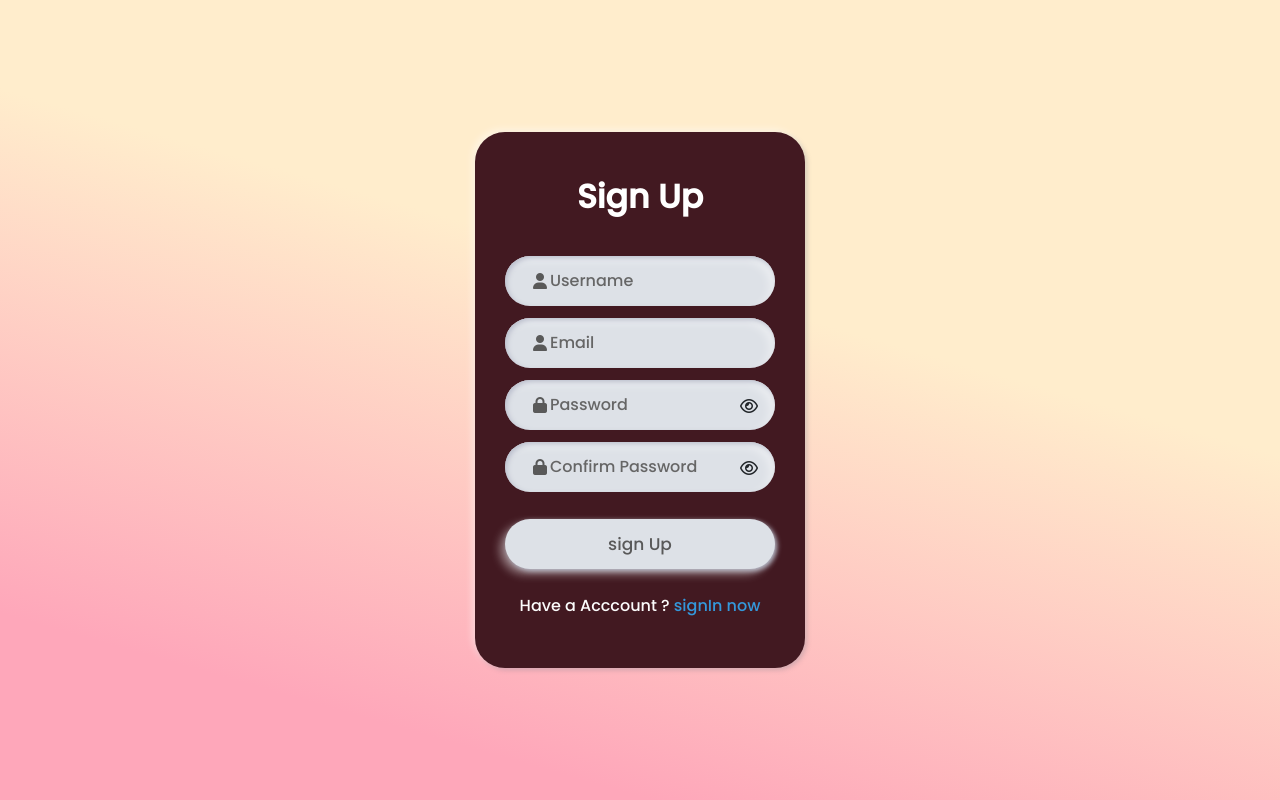
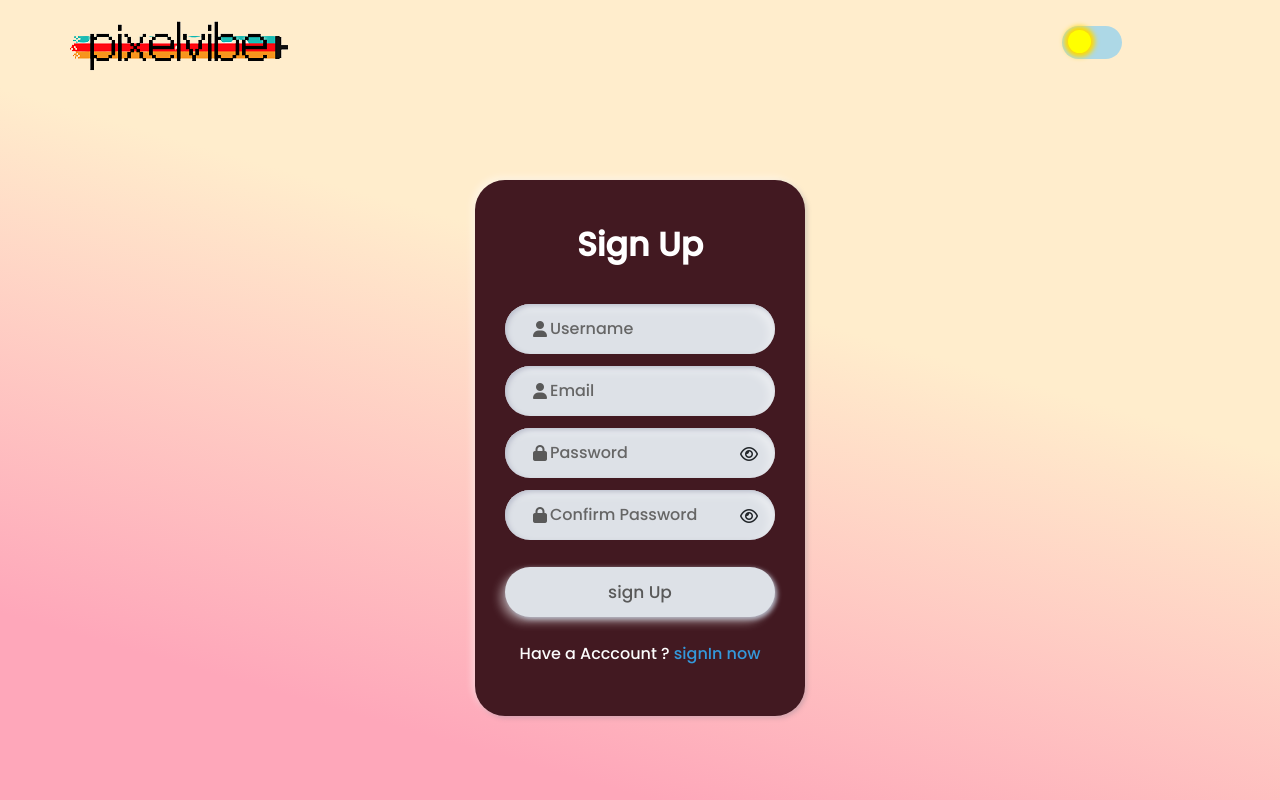
Before and after one commit to ankitapuri/pixelvibe, a Django app: page /signup/ in a window 1280 px wide. Run offline with Django 3.2, Linux system fonts and the light colour scheme; some libraries are stand-ins or nearby versions.

Commit message:
adding PixelVibe logo and dark mode toggle button in login/signup/otp (#311)
* adding PixelVibe logo and dark mode toggle button in login/signup/otp

* added a basic css for dark mode

```diff
--- /dev/null
+++ b/static/css/darkmode.css
@@ -0,0 +1,75 @@
+/* css for dark mode start */
+.switch {
+    position: relative;
+    display: inline-block;
+    width: 3.8rem;
+    height: 2.1rem;
+    margin-top:0.6rem;
+  }
+
+  /*   // Hide checkbox
+   */
+  .switch input {
+    opacity: 0;
+    width: 0;
+    height: 0;
+  }
+
+  /*   // The slider
+     */
+  .slider {
+    position: absolute;
+    cursor: pointer;
+    top: 0;
+    left: 0;
+    right: 0;
+    bottom: 0;
+    background-color: lightblue;
+    transition: 0.4s ease-in-out;
+  }
+
+  /*
+    // Design of slider for light mode
+   */
+  .slider:before {
+    position: absolute;
+    content: "";
+    height: 23px;
+    width: 23px;
+    left: 6px;
+    bottom: 6px;
+    background-color: yellow;
+    box-shadow: 0px 0px 5px 4px #ffd900;
+    transition: 0.4s;
+  }
+  /*   // When theme is dark, background is dark */
+  .dark-mode .slider {
+    background-color: #3a2864;
+  }
+
+  /*    // If theme is dark, but slider is to the left, move it to the right and turn it into a moon
+   */
+  .dark-mode .slider:before {
+    transform: translateX(26px);
+    height: 3px;
+    width: 3px;
+    background-color: lightgrey;
+    bottom: 15px;
+    left: 10px;
+    box-shadow: 10px -7px 0px 1px lightgrey, -4px -8px 0px 0px lightgrey, 6px 6px 0px 1px lightgrey, 5px -1px 5px 13px white, 5px -1px 0px 12px white;
+  }
+
+  /* Rounded sliders */
+  .slider.round {
+    border-radius: 34px;
+  }
+
+  .slider.round:before {
+    border-radius: 50%;
+  }
+
+  .dark-mode{
+    background-color: rgb(36, 35, 35);
+  }
+
+/* css for dark mode ends */
--- a/static/css/form.css
+++ b/static/css/form.css
@@ -15,6 +15,7 @@ body{
 	text-align: center;
 }
 .content{
+	margin-top: 12vh;
 	width: 330px;
     background: #421921;
     border-radius: 30px;
@@ -133,3 +134,7 @@ button:hover{
 	color: #fff;
 	margin:5px;
 } */
+.dark-mode
+	{
+	background:linear-gradient(16deg, rgb(156 102 114) 16%, rgb(153 141 119) 61%) !important;
+	}
--- a/template/base.html
+++ b/template/base.html
@@ -5,6 +5,7 @@
 	<meta charset="utf-8">
   <meta name="viewport" content="width=device-width, initial-scale=1">
 	<title>{% block title %}{% endblock title %}</title>
+	<link rel="stylesheet" href=" {% static 'css/darkmode.css' %} ">
 	<link rel="stylesheet" href=" {% static 'css/form.css' %} ">
 
   <link rel="stylesheet" href="https://cdnjs.cloudflare.com/ajax/libs/font-awesome/5.15.3/css/all.min.css" integrity="sha512-iBBXm8fW90+nuLcSKlbmrPcLa0OT92xO1BIsZ+ywDWZCvqsWgccV3gFoRBv0z+8dLJgyAHIhR35VZc2oM/gI1w==" crossorigin="anonymous" referrerpolicy="no-referrer" />
@@ -16,9 +17,28 @@
     	cursor: pointer;
 		margin-top:18px;
 	  }
+
+
   </style>
 </head>
 <body>
+	<div class="container nav fixed-top mt-3">
+		<div class="row col-12">
+			<div class="col col-2">
+				<a class="navbar-brand" href="/"><img src="/static/assets/nav.png"></a>
+			</div>
+			<div class="col col-8"></div>
+			<div class="col col-2">
+				<!-- partial:index.partial.html -->
+				<label id="switch" class="switch">
+					<input type="checkbox" onclick="myFunction()" id="slider">
+					<span class="slider round"></span>
+				  </label>
+				  <!-- partial -->
+			</div>
+		</div>
+	</div>
+
 
     {% for message in messages %}
 	<div class="alert mt-3 alert-{{message.tags}} alert-dismissible fade show" role="alert">
@@ -30,5 +50,6 @@
 	{% block body %}{% endblock body %}
 	<script src="https://cdn.jsdelivr.net/npm/bootstrap@5.0.1/dist/js/bootstrap.bundle.min.js" integrity="sha384-gtEjrD/SeCtmISkJkNUaaKMoLD0//ElJ19smozuHV6z3Iehds+3Ulb9Bn9Plx0x4" crossorigin="anonymous"></script>
 	<script src="https://kit.fontawesome.com/a076d05399.js"></script>
+	<script src="/static/JS/darkmode.js"></script>
 </body>
 </html>
--- a/template/homepage.html
+++ b/template/homepage.html
@@ -17,6 +17,7 @@
     crossorigin="anonymous" />
   <title>Home</title>
   <link rel="stylesheet" href="/static/css/homepage.css">
+  <link rel="stylesheet" href=" {% static 'css/darkmode.css' %} ">
   <link rel="stylesheet" href="https://cdnjs.cloudflare.com/ajax/libs/font-awesome/5.15.3/css/all.min.css"
     integrity="sha512-iBBXm8fW90+nuLcSKlbmrPcLa0OT92xO1BIsZ+ywDWZCvqsWgccV3gFoRBv0z+8dLJgyAHIhR35VZc2oM/gI1w=="
     crossorigin="anonymous" />
```
Also changed, not shown: static/css/homepage.css (+1 -76 lines).
